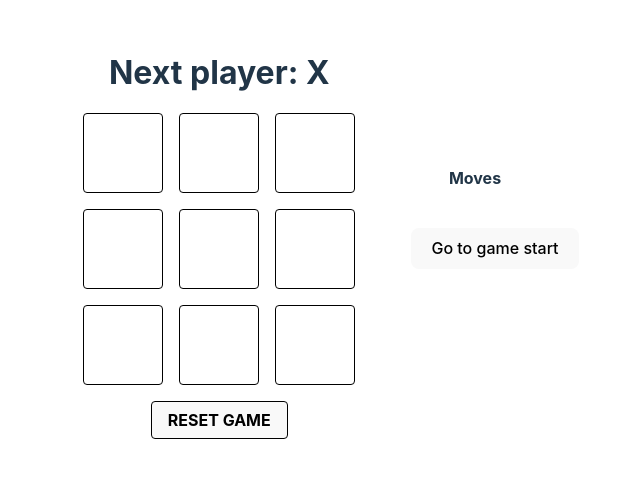
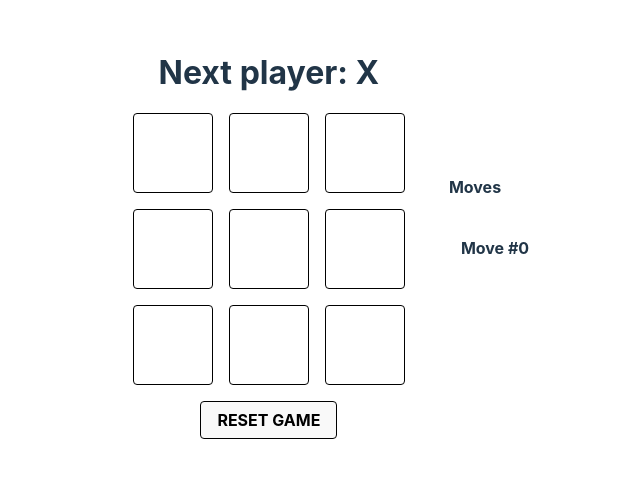
Before and after one commit to wasim7raja10/react-tic-tac-toe, a React (Vite) app: page / in a window 1280 px wide. Shown: the part 193-670 px from the top of the page, without its empty margins (309-949 px from the left). Built offline with nearby package versions, Linux system fonts and the light colour scheme.

Commit message:
Refactor Moves component to highlight current move

```diff
--- a/src/Moves.tsx
+++ b/src/Moves.tsx
@@ -14,9 +14,13 @@ function Moves({
 					.map((_, move) => {
 						return (
 							<li key={move}>
-								<button onClick={() => onJumpTo(move)}>
-									{move === 0 ? "Go to game start" : `Go to move #${move}`}
-								</button>
+								{move === moveNumber ? (
+									<b>{`Move #${move}`}</b>
+								) : (
+									<button onClick={() => onJumpTo(move)}>
+										{move === 0 ? "Go to game start" : `Go to move #${move}`}
+									</button>
+								)}
 							</li>
 						);
 					})}
```
